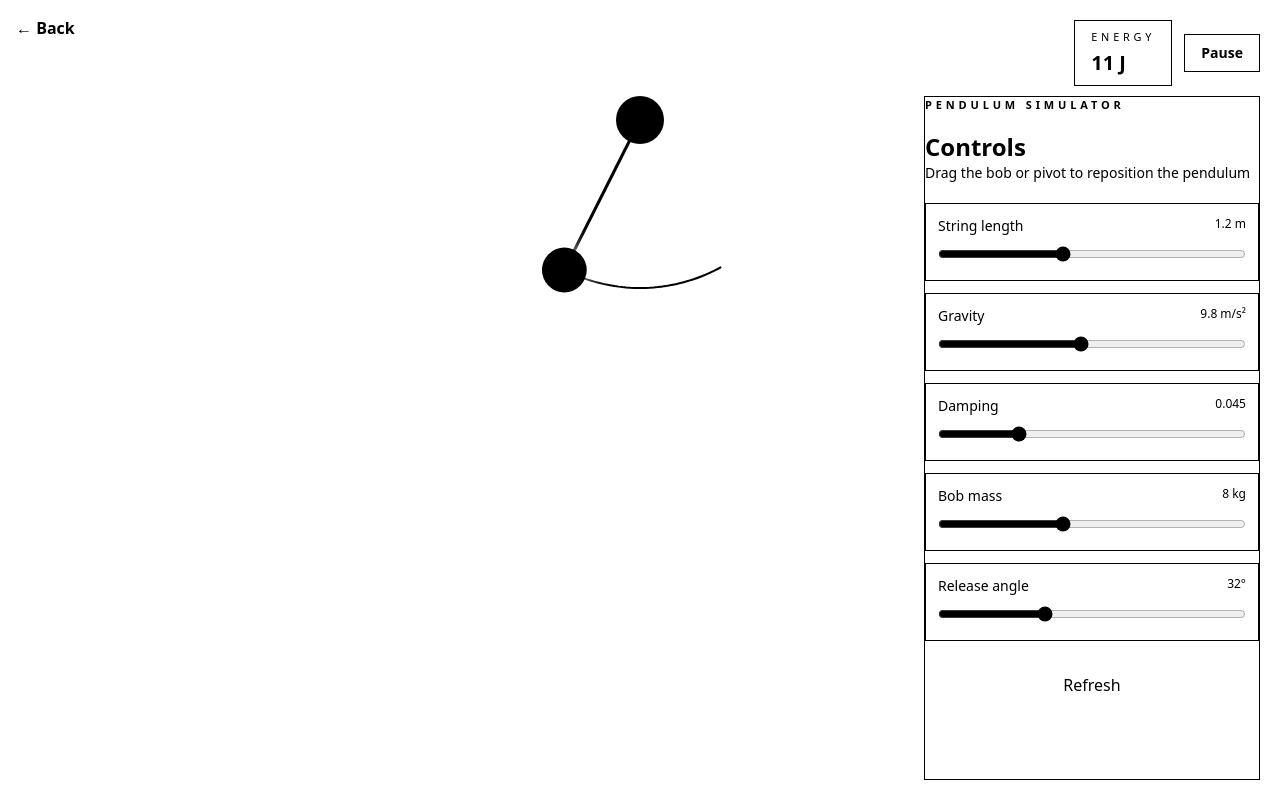
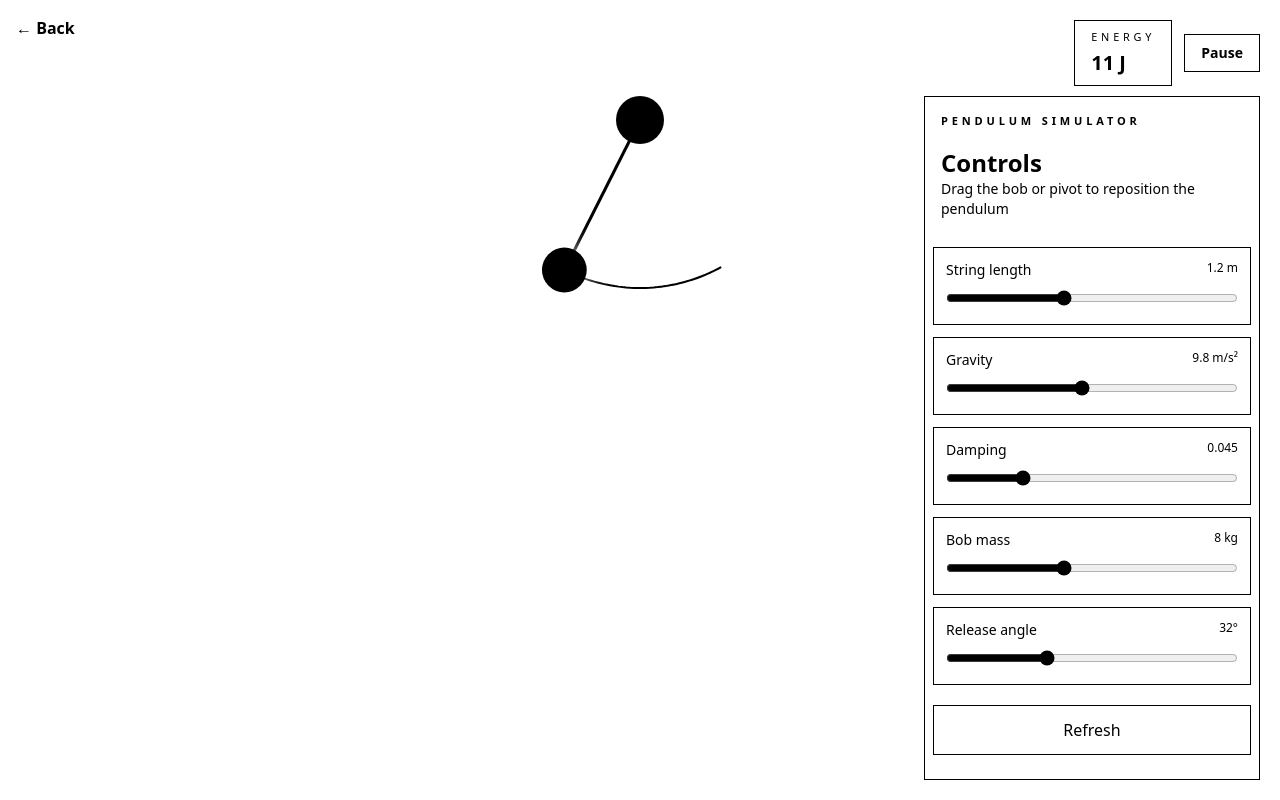
Before and after one commit to Khaiminh1902/physic-lab, a Next.js app: page /pendulum in a window 1280 px wide. Built offline with nearby package versions, Linux system fonts and the light colour scheme.

Commit message:
ui update pendulum

```diff
--- a/app/pendulum/page.tsx
+++ b/app/pendulum/page.tsx
@@ -382,8 +382,8 @@ export default function Page() {
         </button>
       </div>
 
-      <aside className="absolute bottom-4 right-4 top-20 z-10 w-80 overflow-hidden border md:bottom-5 md:right-5 md:top-24 md:w-84">
-        <div className="mb-5">
+      <aside className="absolute bottom-4 right-4 top-20 z-10 w-80 overflow-hidden border md:bottom-5 md:right-5 md:top-24 md:w-84 p-2">
+        <div className="mb-5 p-2">
           <div className="text-[11px] font-bold uppercase tracking-[0.35em] ">
             Pendulum Simulator
           </div>
@@ -448,10 +448,11 @@ export default function Page() {
         <button
           onClick={resetExperiment}
           className="
-          group relative mt-5 w-full overflow-hidden
+          mt-5 w-full
           px-4 py-3
           font-medium
           cursor-pointer
+          border
         "
         >
           Refresh
```
